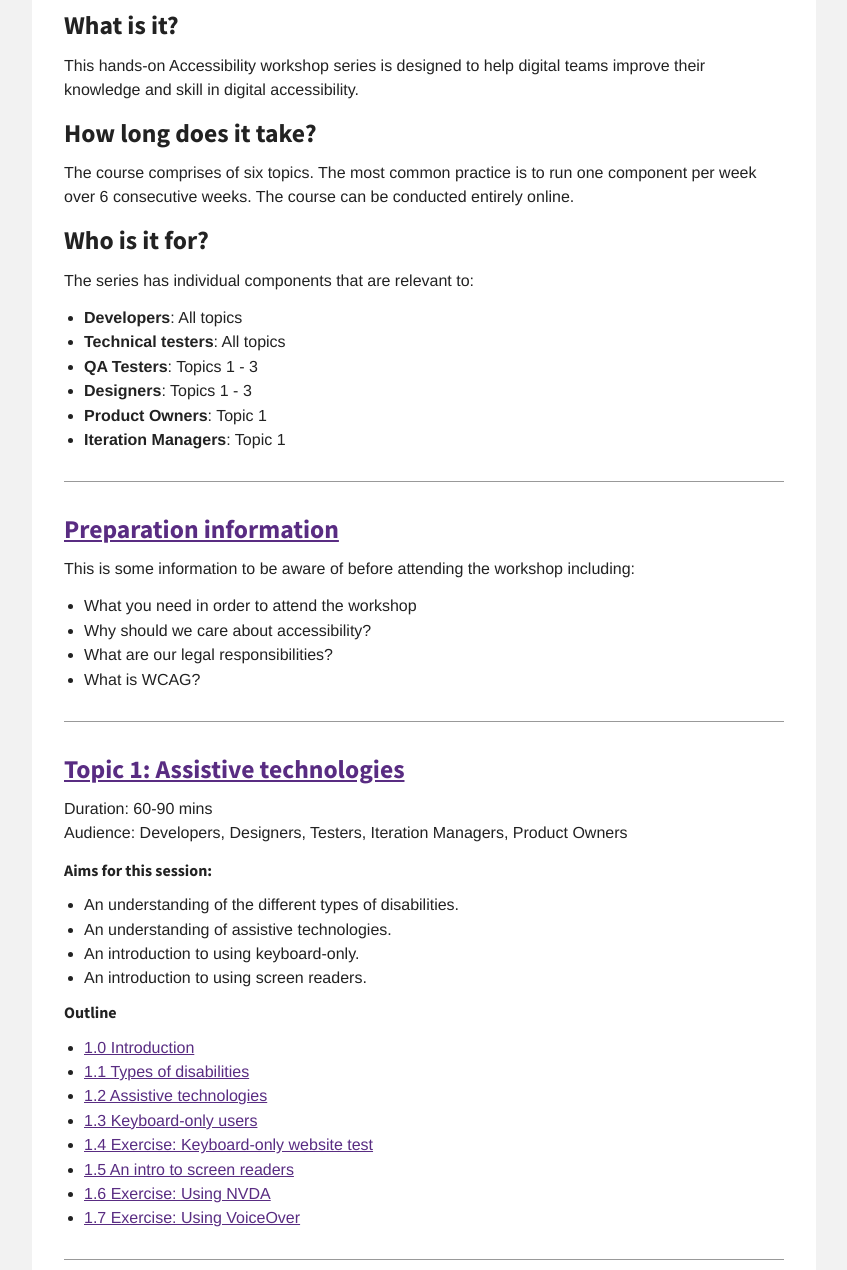
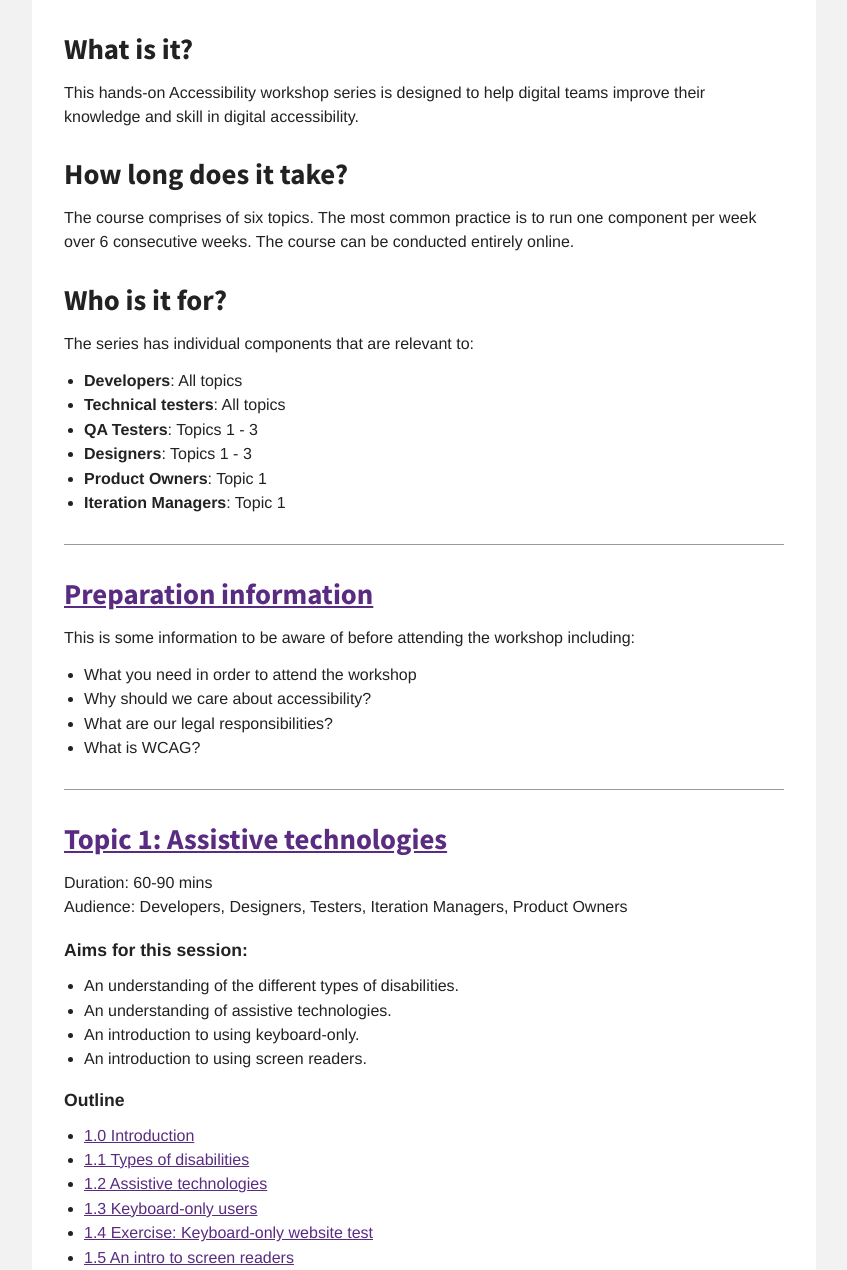
Before and after one commit to russmaxdesign/accessibility-workshop-developers, a plain HTML site: page index.html in a window 1280 px wide. Shown: the part 106-1376 px from the top of the page, without its empty margins (216-1063 px from the left). Drawn offline with Linux system fonts and the light colour scheme.

Commit message:
Adjust heading sizes

```diff
--- a/assets/css/home.css
+++ b/assets/css/home.css
@@ -21,8 +21,7 @@ headings
 -----------------------*/
 
 h1,
-h2,
-h3 {
+h2 {
   font-family: 'Source Sans Pro', 'Helvetica Neue', Helvetica, Arial, Tahoma, Geneva, sans-serif;
 }
 
@@ -44,17 +43,19 @@ h6 {
 
 h1 {
   margin: 0 0 1em;
-  font-size: 2.4em;
+  font-size: 3em;
   font-weight: 900;
 }
 
 h2 {
   font-weight: 700;
-  font-size: 1.6em;
+  font-size: 1.8em;
+  margin: 1em 0 .5em;
 }
 
 h3 {
-  font-size: 1em;
+  font-size: 1.1em;
+  margin: 1.2em 0 .3em;
 }
 
 
```
